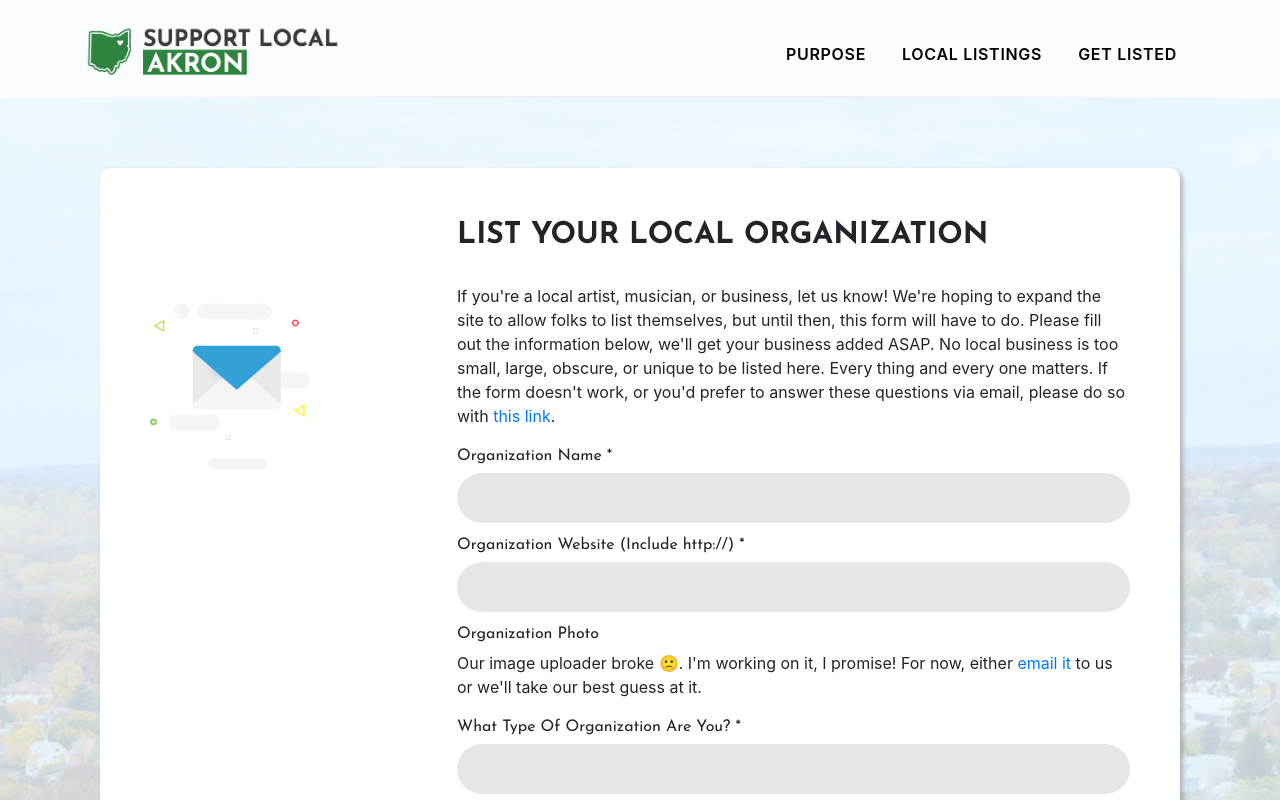
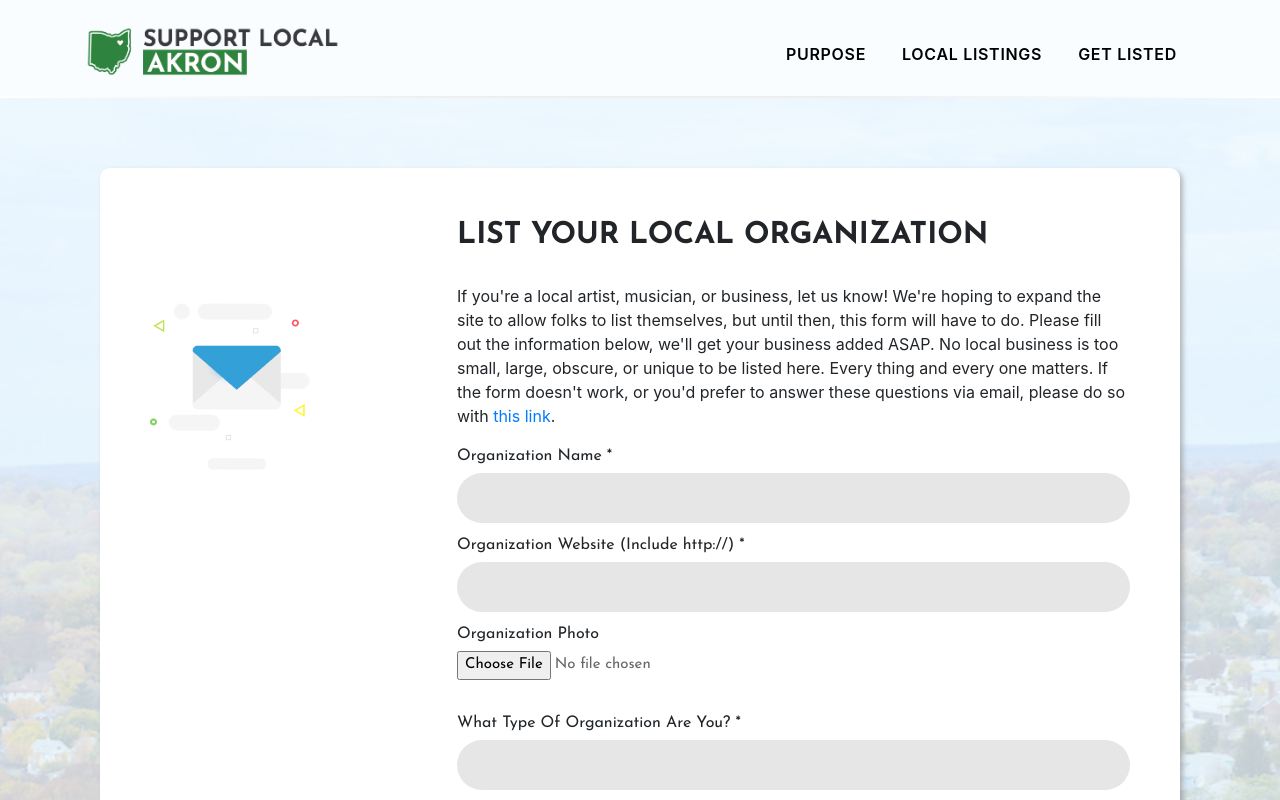
Before and after one commit to ByronDDelpinal/support-local-akron, a Next.js app: page /contact in a window 1280 px wide. Shown: the top 800 px of the page. Built offline with nearby package versions, Linux system fonts and the light colour scheme.

Commit message:
fix(contact): improve form validation

```diff
--- a/components/ContactForm.tsx
+++ b/components/ContactForm.tsx
@@ -39,21 +39,18 @@ export function ContactForm({ formAction, pending }: ContactFormProps) {
             <TextField
               label="Organization Website (Include http://)"
               id="website"
+              type="url"
               required
             />
             <div className="field half">
               <label htmlFor="image">Organization Photo</label>
-              <p>
-                Our image uploader broke{' '}
-                <span aria-label="frowning face" role="img">
-                  🙁
-                </span>
-                . I'm working on it, I promise! For now, either{' '}
-                <a href="mailto:kirsten@creativeeye.design?cc=byronddelpinal@gmail.com">
-                  email it
-                </a>{' '}
-                to us or we'll take our best guess at it.
-              </p>
+              <input
+                type="file"
+                name="image"
+                id="image"
+                className="input100"
+                required
+              />
               <span className="focus-input100"></span>
             </div>
             <TextField
@@ -72,6 +69,7 @@ export function ContactForm({ formAction, pending }: ContactFormProps) {
                 'How Can The Community Support You During This Time (140 Characters)?'
               }
               id="supportSummary"
+              limit={140}
               required
             />
             <TextField
--- a/components/TextField.tsx
+++ b/components/TextField.tsx
@@ -2,6 +2,7 @@ interface TextFieldProps {
   label: string;
   id: string;
   required: boolean;
+  limit?: number;
   type?: string;
 }
 
@@ -9,6 +10,7 @@ export function TextField({
   label,
   id,
   required,
+  limit,
   type = 'text',
 }: TextFieldProps) {
   return (
@@ -23,6 +25,7 @@ export function TextField({
           id={id}
           className="input100"
           required={required}
+          maxLength={limit}
         />
       )}
       <span className="focus-input100" />
```
